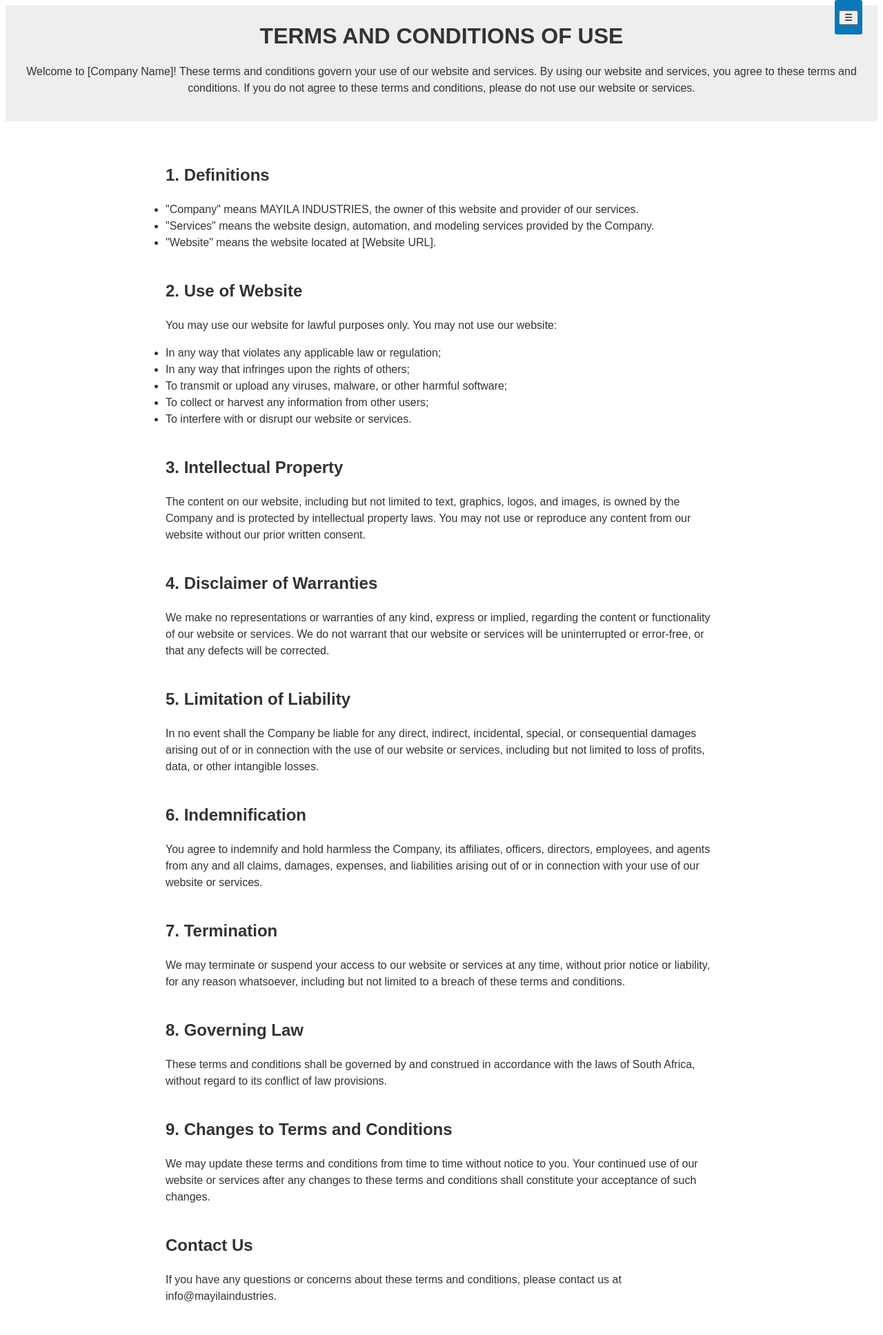
After one commit to JosephMhleli/webbDev, a PHP site: page /terms.html in a window 1280 px wide. The commit adds this page. Shown: the whole page at 69% size. Run offline with PHP 8.4, Linux system fonts and the light colour scheme.

Commit message:
Add files via upload

```diff
--- a/App&web.html
+++ b/App&web.html
@@ -133,7 +133,7 @@
       <h2>Contact us</h2>
       <ul>
         <li>
-          <a href="" ><i class="fas fa-home mr-3"></i> Unit 555, Willow Park Manor, Pretoria 0084</a></li>
+          <a href="" ><i class="fas fa-home mr-3"></i> Unit 555, Willow Park Manor, Pretoria 0054</a></li>
           <li><a href="" ><i class="fas fa-envelope mr-3"></i> info@mayilaindustries.com</a></li>
           <li><a href="" ><i class="fas fa-phone mr-3"></i> (+27) 62 618 5420</a></li>
           <!-- <li><a href="" ><i class="fas fa-print mr-3"></i> 972894082</a></li> -->
@@ -144,8 +144,8 @@
       <h2>Customer Care</h2>
       <ul>
         <li>
-         <a href="" >Privacy Policy</a></li>
-         <li><a href="" > Terms of service</a></li>
+         <a href="privacy.html" >Privacy Policy</a></li>
+         <li><a href="terms.html" > Terms of service</a></li>
          <li><a href="" >FAQs</a></li>
          <!-- <li><a href="" ><i class="fas fa-print mr-3"></i> 972894082</a></li> -->
 
--- a/Desig.html
+++ b/Desig.html
@@ -111,7 +111,7 @@
         <h2>Contact us</h2>
         <ul>
           <li>
-            <a href="" ><i class="fas fa-home mr-3"></i> Unit 555, Willow Park Manor, Pretoria 0084</a></li>
+            <a href="" ><i class="fas fa-home mr-3"></i> Unit 555, Willow Park Manor, Pretoria 0054</a></li>
             <li><a href="" ><i class="fas fa-envelope mr-3"></i> info@mayilaindustries.com</a></li>
             <li><a href="" ><i class="fas fa-phone mr-3"></i> (+27) 62 618 5420</a></li>
             <!-- <li><a href="" ><i class="fas fa-print mr-3"></i> 972894082</a></li> -->
@@ -122,8 +122,8 @@
         <h2>Customer Care</h2>
         <ul>
           <li>
-           <a href="" >Privacy Policy</a></li>
-           <li><a href="" > Terms of service</a></li>
+           <a href="privacy.html" >Privacy Policy</a></li>
+           <li><a href="terms.html" > Terms of service</a></li>
            <li><a href="" >FAQs</a></li>
            <!-- <li><a href="" ><i class="fas fa-print mr-3"></i> 972894082</a></li> -->
 
--- a/about.html
+++ b/about.html
@@ -83,7 +83,7 @@
       <h2>Contact us</h2>
       <ul>
         <li>
-          <a href="" ><i class="fas fa-home mr-3"></i> Unit 555, Willow Park Manor, Pretoria 0084</a></li>
+          <a href="" ><i class="fas fa-home mr-3"></i> Unit 555, Willow Park Manor, Pretoria 0054</a></li>
           <li><a href="" ><i class="fas fa-envelope mr-3"></i> info@mayilaindustries.com</a></li>
           <li><a href="" ><i class="fas fa-phone mr-3"></i> (+27) 62 618 5420</a></li>
           <!-- <li><a href="" ><i class="fas fa-print mr-3"></i> 972894082</a></li> -->
@@ -94,8 +94,8 @@
       <h2>Customer Care</h2>
       <ul>
         <li>
-         <a href="" >Privacy Policy</a></li>
-         <li><a href="" > Terms of service</a></li>
+         <a href="privacy.html" >Privacy Policy</a></li>
+         <li><a href="terms.html" > Terms of service</a></li>
          <li><a href="" >FAQs</a></li>
          <!-- <li><a href="" ><i class="fas fa-print mr-3"></i> 972894082</a></li> -->
 
--- /dev/null
+++ b/styleterms.css
@@ -0,0 +1,101 @@
+body {
+    font-family: Arial, sans-serif;
+    font-size: 16px;
+    line-height: 1.5;
+    color: #333;
+  }
+
+  .header {
+    background-color: #eee;
+    padding: 20px;
+    text-align: center;
+  }
+
+  .header h1 {
+    margin: 0;
+  }
+
+  .content {
+    max-width: 800px;
+    margin: 0 auto;
+    padding: 20px;
+  }
+
+  .content h2 {
+    margin-top: 40px;
+    margin-bottom: 20px;
+  }
+
+  .content p {
+    margin-top: 0;
+  }
+  #menu-Btn {
+    width: 20px;
+    height: 30px;
+    background: #0b77bd;
+    position: fixed;
+    right: 30px;
+    top: 0px;
+    padding: 10px;
+    border-radius: 3px;
+    z-index: 99;
+    cursor: pointer;
+    display: flex;
+    justify-content: center;
+    align-items: center;
+  }
+
+  #menu-Btn i {
+    color: white;
+    font-size: 20px;
+  }
+
+  #sideNav {
+    width: 250px;
+    height: 100vh;
+    position: fixed;
+    right: -250px;
+    top: 0;
+    background: #0b77bd;
+    z-index: 3;
+    transition: 0.5s;
+  }
+  ul {
+    list-style: none;
+    padding: 0;
+    margin: 0;
+  }
+  #sideNav a {
+    display: block;
+    padding: 20px;
+    text-decoration: none;
+    color: white;
+    font-size: 18px;
+    transition: 0.3s;
+  }
+
+  #sideNav a:hover {
+    background: #fff;
+    color: #0b77bd;
+  }
+  #sideNav.open {
+    right: 0;
+  }
+  .know ul{
+list-style: disc;
+  }
+  @media(max-width: 820px) and (min-width:325px){
+
+    nav ul li a{
+      text-decoration: none;
+      color: white;
+      font-size:1rem ;
+      }
+
+
+
+      nav ul li{
+        list-style: none;
+        margin: 15% 20px;
+      }
+  }
--- /dev/null
+++ b/terms.html
@@ -0,0 +1,151 @@
+<!DOCTYPE html>
+<html>
+  <head>
+    <title>Terms and Conditions | MAYLA INDUSTRIES</title>
+    <link rel="stylesheet" type="text/css" href="styleterms.css">
+  </head>
+  <body>
+    <div id="sideNav">
+        <nav>
+          <ul>
+            <li><a href="index.html" onclick="closeNav()">HOME</a></li>
+
+            <li><a href="about.html" onclick="closeNav()">ABOUT US</a></li>
+            <li><a href="#contact" onclick="closeNav()">CONTACT US</a></li>
+
+          </ul>
+        </nav>
+    </div>
+    <div id="menu-Btn">
+      <button id="menu-icon">&#9776;</button>
+    </div>
+    <div class="header">
+        <h1>
+            TERMS AND CONDITIONS OF USE</h1>
+
+            <p>Welcome to [Company Name]! These terms and
+              conditions govern your use of our website and services.
+              By using our website and services, you agree to these terms
+              and conditions. If you do not agree to these terms and conditions, please do not use our website
+              or services.
+           </p>
+    </div>
+    <div class="content">
+
+
+      <h2>1. Definitions</h2>
+      <div class="know">
+      <ul>
+        <li>"Company" means MAYILA INDUSTRIES, the owner of this website and provider of our services.</li>
+        <li>"Services" means the website design, automation, and modeling services provided by the Company.</li>
+        <li>"Website" means the website located at [Website URL].</li>
+      </ul>
+    </div>
+      <h2>2. Use of Website</h2>
+      <p>You may use our website for lawful purposes only. You may not use our website:</p>
+      <div class="know">
+      <ul>
+        <li>In any way that violates any applicable law or regulation;</li>
+        <li>In any way that infringes upon the rights of others;</li>
+        <li>To transmit or upload any viruses, malware, or other harmful software;</li>
+        <li>To collect or harvest any information from other users;</li>
+        <li>To interfere with or disrupt our website or services.</li>
+      </ul>
+    </div>
+      <h2>3. Intellectual Property</h2>
+      <p>The content on our website, including but not limited to text, graphics,
+        logos, and images, is owned by the Company and is protected by intellectual
+        property laws. You may not use or reproduce any content from our website
+        without our prior written consent.</p>
+
+
+      <h2>4. Disclaimer of Warranties</h2>
+      <p>We make no representations or warranties of any kind, express or implied,
+        regarding the content or functionality of our website or services. We do not
+         warrant that our website or services will be uninterrupted or error-free, or
+         that any defects will be corrected.</p>
+
+      <h2>5. Limitation of Liability</h2>
+      <p>In no event shall the Company be liable for any direct, indirect, incidental, special, or
+        consequential damages arising out of or in connection with the use of our website
+        or services, including but not limited to loss of profits, data, or other intangible
+         losses.</p>
+
+         <h2>6. Indemnification</h2>
+       <p>You agree to indemnify and hold harmless the Company, its affiliates, officers, directors, employees,
+        and agents from any and all claims, damages, expenses, and liabilities
+        arising out of or in connection with your use of our website or services.</p>
+
+        <h2>7. Termination</h2>
+        <p>We may terminate or suspend your access to our website or services at any time, without prior notice or liability,
+            for any reason whatsoever, including but not limited to a breach of these terms and conditions.</p>
+
+        <h2>8. Governing Law</h2>
+        <p>These terms and conditions shall be governed by and construed in accordance with the laws of South Africa,
+            without regard to its conflict of law provisions.</p>
+
+            <h2>9. Changes to Terms and Conditions</h2>
+            <p>We may update these terms and conditions from time to time without notice to you.
+                 Your continued use of our website or services after any changes to these terms and
+                 conditions shall constitute your acceptance of such changes.</p>
+            <h2>Contact Us</h2>
+      <a id="contact"></a>
+      <p>If you have any questions or concerns about these terms and conditions, please contact us at info@mayilaindustries.</p>
+
+    </div>
+    <script>
+        // Get elements
+        // Get elements
+        var menuBtn = document.getElementById("menu-Btn");
+        var sideNav = document.getElementById("sideNav");
+        var menuIcon = document.getElementById("menu-icon");
+
+        // Add event listener to menu button
+        menuBtn.addEventListener("click", function() {
+          // Toggle sideNav open or closed
+          sideNav.classList.toggle("open");
+
+          // Change menu icon
+          if (sideNav.classList.contains("open")) {
+            menuIcon.innerHTML = "&#10006;";
+          } else {
+            menuIcon.innerHTML = "&#9776;";
+          }
+        });
+
+        // Add event listener to links in sideNav
+        var links = sideNav.getElementsByTagName("a");
+        for (var i = 0; i < links.length; i++) {
+          links[i].addEventListener("click", function(event) {
+            // Get target section ID from href attribute
+            var sectionId = event.target.getAttribute("href").substring(1);
+
+            // Scroll to target section
+            document.getElementById(sectionId).scrollIntoView();
+
+            // Close sideNav
+            sideNav.classList.remove("open");
+            menuIcon.innerHTML = "&#9776;";
+
+            // Prevent default link behavior
+            event.preventDefault();
+          });
+        }
+
+        // Add event listener to document for closing sideNav
+        document.addEventListener("click", function(event) {
+          // Check if target element is not the sideNav or menuBtn and sideNav is open
+          if (!sideNav.contains(event.target) && !menuBtn.contains(event.target) && sideNav.classList.contains("open")) {
+            sideNav.classList.remove("open");
+            menuIcon.innerHTML = "&#9776;";
+          }
+        });
+
+        // Function to close sideNav
+        function closeNav() {
+          sideNav.classList.remove("open");
+          menuIcon.innerHTML = "&#9776;";
+        }
+        </script>
+  </body>
+</html>
```
Also changed, not shown: Automation.html (+4 -4 lines), index.html (+12 -14 lines), privacy.html (added, +108 -0 lines), privstyle.css (added, +111 -0 lines), styles.css (+44 -21 lines).
